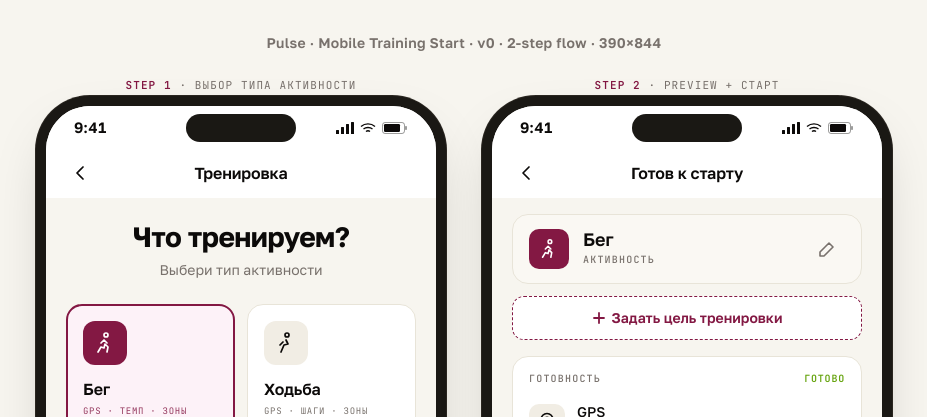
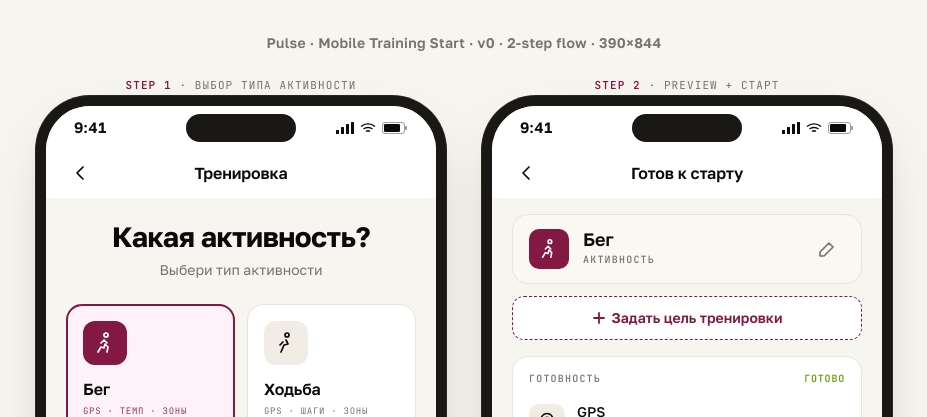
Before and after one commit to s0101110110/neiry-pulse-m1-wireframes, a Jekyll site: the page docs_web/wireframes/m3/mobile-training-start-v0.html, which Jekyll copies as it is, in a window 1280 px wide. Shown: the top 417 px of the page, without its empty margins (176-1103 px from the left). Built offline with Jekyll 4.4.1, drawn with Linux system fonts in a browser that asks for light colours; nearby versions of some CDN libraries.

Commit message:
Задача #04 · «Что тренируем?» → «Какая активность?» (02a-training-start-step1)
Формулировка «что тренируем?» звучит директивно (врач-пациент),
не совпадает с wellness-тоном. По комментарию Дины (Figma 1806656752).

Синхрон в трёх местах:
- HTML source: mobile-training-start-v0.html:391
- PNG: ui_assets/screenshots/sliced-flow-v2-1-transparent-2026-06-14/02a-training-start-step1.png (пересобран через slice_phones_transparent)
- Figma node 1:12 (Pulse file SWRHwjeZkJu5c4eEoKjxQd) — image fill заменён
- Dashboard thumbnail (docs_web/bevel-clone/tasks/screenshots/) обновлён

```diff
--- a/docs_web/wireframes/m3/mobile-training-start-v0.html
+++ b/docs_web/wireframes/m3/mobile-training-start-v0.html
@@ -388,7 +388,7 @@
           <div class="step-body">
             <div style="padding: 24px 20px 12px 20px;">
               <h1 style="font-family:'Golos Text'; font-weight:700; font-size:28px; line-height:1.1; letter-spacing:-0.02em; text-align:center;">
-                Что тренируем?
+                Какая активность?
               </h1>
               <p style="margin-top:8px; font-size:14px; line-height:1.4; color:var(--muted-foreground); text-align:center;">
                 Выбери тип активности
```
Also changed, not shown: docs_web/bevel-clone/tasks/screenshots/02a-training-start-step1.png, ui_assets/screenshots/sliced-flow-v2-1-transparent-2026-06-14/02a-training-start-step1.png.
